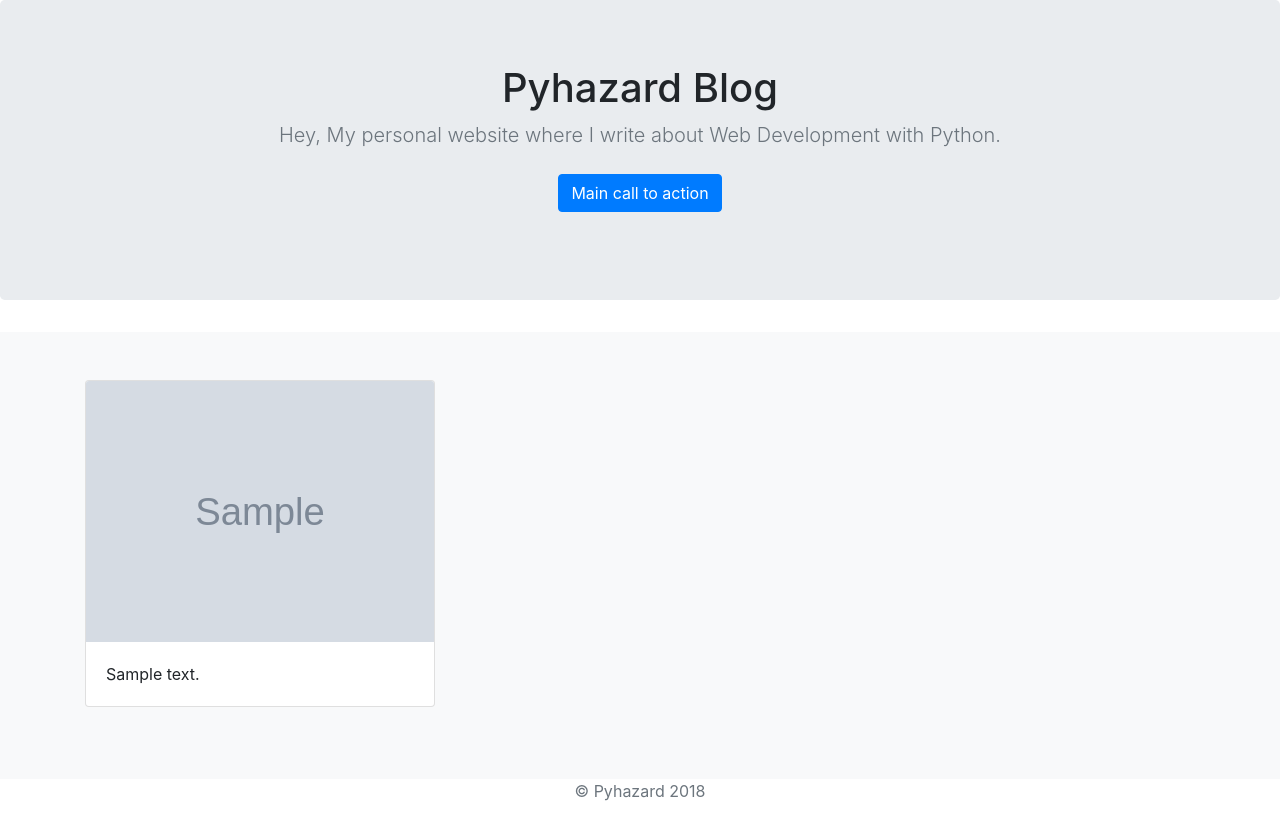
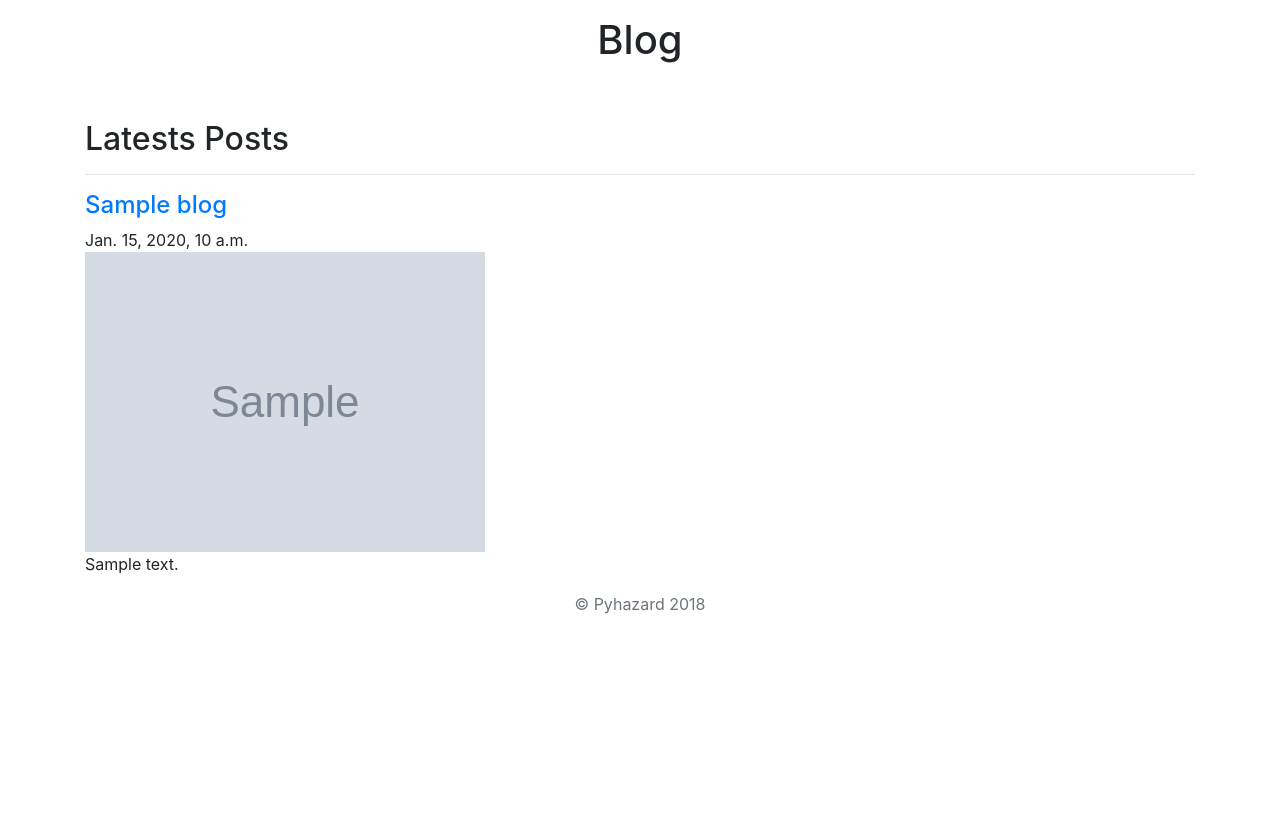
Before and after one commit to datahazard/portfolio, a Django app: template portfolio/blog/templates/blog/allblogs.html in a window 1280 px wide. Shown: the part 56-875 px from the top of the page. After the commit the page ends 670 px from the top, so only its background shows below. Run offline with Django 3.2, Linux system fonts and the light colour scheme; the template is opened without the code that fills it: most values are stand-ins (such as "Sample title", 1, 10 or a date in 2020); grey boxes marked "Sample" are stand-in pictures; data that the repository does not hold is empty; some libraries are stand-ins or nearby versions.

Commit message:
blog posts display in /blog page

```diff
--- a/portfolio/blog/templates/blog/allblogs.html
+++ b/portfolio/blog/templates/blog/allblogs.html
@@ -37,34 +37,22 @@
   </header>
 
   <main role="main">
+    <div class="container">
+      <h1 class="text-center pt-3">Blog</h1>
+      <br>
+      <br>
+      <h2>Latests Posts</h2>
+      <hr>
 
-    <section class="jumbotron text-center">
-      <div class="container">
-        <h1 class="jumbotron-heading">Pyhazard Blog</h1>
-        <p class="lead text-muted">Hey, My personal website where I write about Web Development with Python.</p>
-        <p>
-          <a href="#" class="btn btn-primary my-2">Main call to action</a>
-        </p>
-      </div>
-    </section>
-
-    <div class="album py-5 bg-light">
-      <div class="container">
-        <div class="row">
-          {% for job in jobs.all %}
-          <div class="col-md-4">
-            <div class="card mb-4 box-shadow">
-              <img class="card-img-top" src="{{ job.image.url }}">
-              <div class="card-body">
-                <p class="card-text">{{ job.summary }}</p>
-              </div>
-            </div>
-          </div>
-          {% endfor %}
-        </div>
-      </div>
+      {% for blog in blogs.all %}
+        <a href=""><h4>{{ blog.title }}</h4></a>
+        {{blog.pub_date}}
+        <br>
+        <img class="img-fluid" src="{{ blog.image.url }}">
+        <br>
+        <p>{{ blog.body }}</p>
+        {% endfor %}
     </div>
-
   </main>
 
   <footer class="text-muted">
--- a/portfolio/blog/views.py
+++ b/portfolio/blog/views.py
@@ -1,4 +1,7 @@
 from django.shortcuts import render
 
+from .models import Blog
+
 def allblogs(request):
-    return render(request, 'blog/allblogs.html')
+    blogs = Blog.objects
+    return render(request, 'blog/allblogs.html', {'blogs':blogs})
```
Also changed, not shown: portfolio/media/images/Screenshot_from_2018-06-11_13-27-31_6bLdhuL.png (added), portfolio/media/images/Screenshot_from_2018-06-11_13-27-31_vZDKRPI.png (added), 1 other file.
